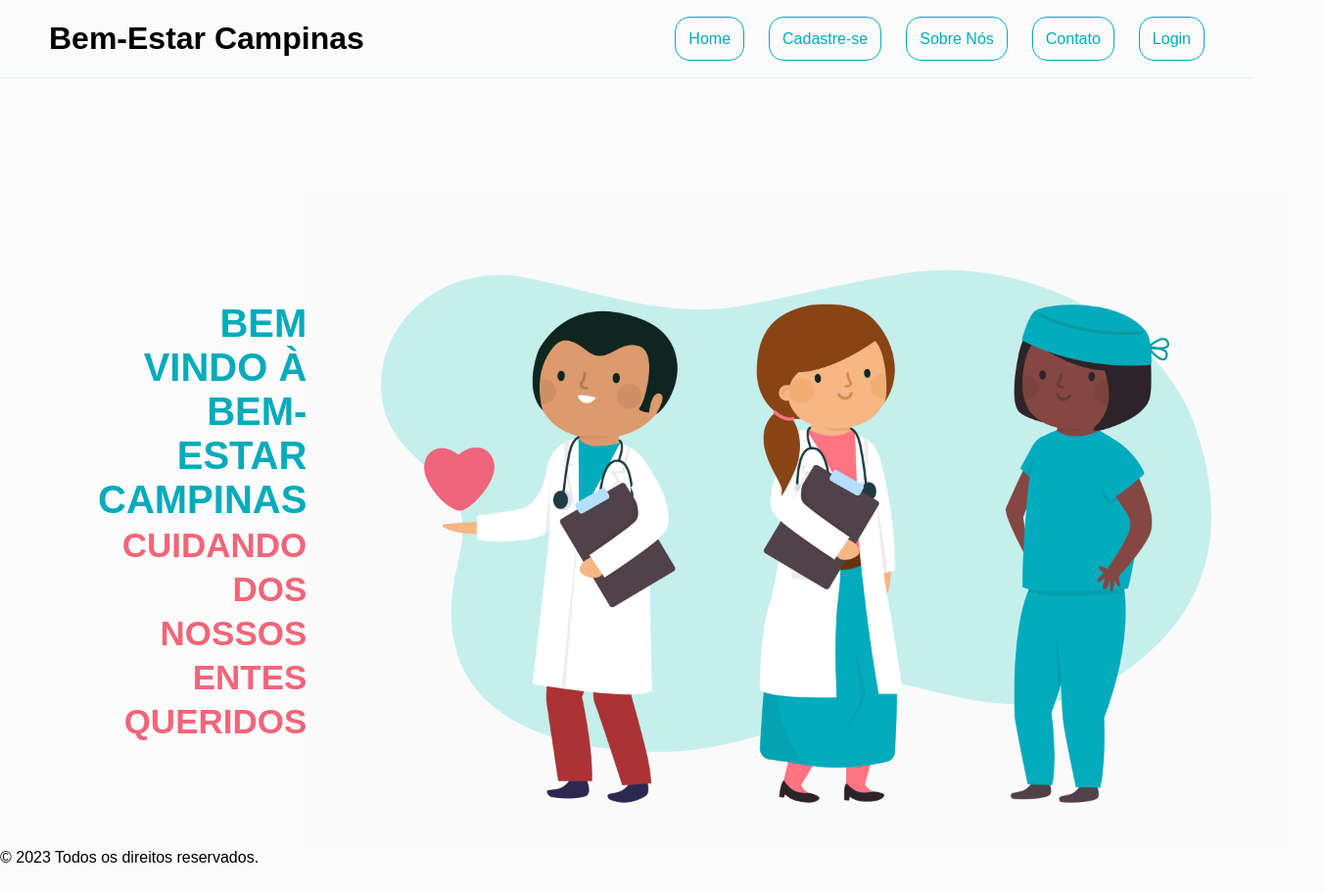
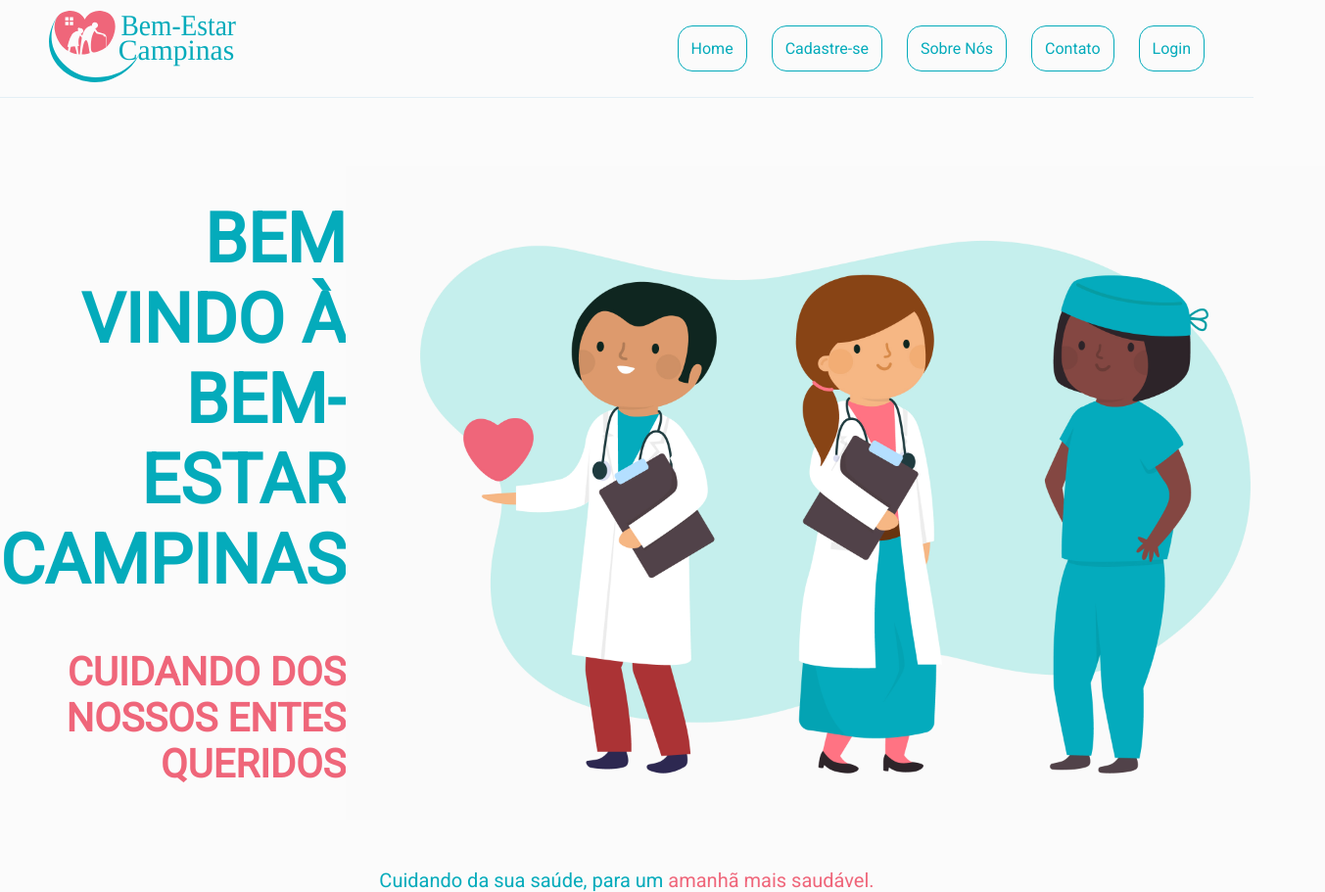
Before and after one commit to Gustavoferreira019/Bem-Estar-Campinas, a plain HTML site: page index.html in a window 1280 px wide. Shown: the whole page at 98% size, 1353 px wide, since content can reach past the window. Before the commit the page ends 885 px from the top, so only its background shows below. Drawn offline with Linux system fonts and the light colour scheme.

Commit message:
Acertando e alinhando algumas fontes e acrescentando logos

```diff
--- a/index.html
+++ b/index.html
@@ -6,12 +6,14 @@
     <meta name="viewport" content="width=device-width, initial-scale=1.0">
     <title>Bem-Estar Campinas</title>
     <link rel="stylesheet" href="/style/style.css">
+    <link rel="stylesheet" href="https://fonts.googleapis.com/css?family=Roboto&display=swap" rel="stylesheet">
+    <link rel="shortcut icon" href="./image/bemestar.png" type="image/x-icon">
 </head>
 
 <body>
     <header>
         <div class="header">
-            <h1>Bem-Estar Campinas</h1>
+            <a href="index.html"><img src="image/bemestar1.svg" alt="logo-bem-estar" class="logo"></a>
             <nav>
                 <ul class="nav">
                     <li><a href="index.html">Home</a></li>
@@ -24,38 +26,22 @@
         </div>
     </header>
 
-    <body>
-        <main>
+    <main>
 
-            <section class="principal">
-                <div class="home">
-                    <p class="slogan"><span class="bemvindo">Bem Vindo à</span> <span class="bem-estar">Bem-Estar Campinas</span> <br>
-                    <span class="cuidando">Cuidando dos nossos Entes Queridos</span>
-                    </p>
-                    <img class="drsen" src="image/3611349.jpg"
-                        alt="doutoresenhora">
+        <section class="tela-principal">
+            <div class="home">
+                <div class="text">
+                    <h1 class="slogan">bem vindo à bem-estar campinas</h1>
+                    <p class="p-slogan">cuidando dos nossos entes queridos</p>
                 </div>
-            </section>
-
-
-
-
-
-        </main>
-
-
-
-
-
-
-    </body>
+                <img class="drsen" src="image/3611349.jpg" alt="doutoresenhora">
+            </div>
+        </section>
+    </main>
 
     </section>
-
-
-
     <footer>
-        <p>&copy; 2023 Todos os direitos reservados.</p>
+        <p><span class="cuidando-de-voce">Cuidando da sua saúde, para um</span> <span class="saudavel">amanhã mais saudável.</span></p>
     </footer>
 </body>
 
--- a/style/style.css
+++ b/style/style.css
@@ -2,18 +2,10 @@
     margin: 0;
     padding: 0;
     box-sizing: border-box;
-    font-family: Arial, Helvetica, sans-serif;
 }
 
 body{
     background-color: rgb(251,251,251);
-}
-
-div h1{
-    margin-left: 50px;
-    display: flex;
-    justify-content: center;
-    align-items: center;
 }
 
 .header{
@@ -21,9 +13,13 @@ div h1{
     display: flex;
     justify-content: space-between;
     border-bottom: 0.2px solid rgba(170,208,229,0.3);
+    height: 100px;
+    align-items: center;
+}
 
-
-    height: 80px;
+.logo{
+    margin-left: 50px;
+    width: 220px;
 }
 
 .nav{
@@ -35,6 +31,7 @@ div h1{
     gap: 25px;
     margin: 0 50px;
     height: 100%;
+    font-family:'Roboto', sans-serif;
 }
 
 li a{
@@ -57,25 +54,43 @@ li:hover{
 }
 
 main{
-    margin-top: 120px;
+    margin-top: 70px;
+    margin-bottom: 50px;
 }
 
 .drsen{
     width: 1000px;
+    grid-column: 2;
 }
 
 .home{
     display: grid;
     grid-template-columns: 1fr 1fr;
-    align-items: center;
+}
+
+.text{
+    display: flex;
+    flex-direction: column;
+    justify-content: center;
+    font-family:'Roboto', sans-serif;
+    gap: 50px;
 }
 
 .slogan{
-    padding-left: 100px;
+    font-size: 70px;
+    text-align: end;
+    font-family:'Roboto', sans-serif;
+    font-weight: 600;
+    color: rgb(4,171,187);
+    text-transform: uppercase;
+}
+
+.p-slogan{
+    text-align: end;
+    color: rgba(239,102,122,255);
+    text-transform: uppercase;
+    font-weight: 600;
     font-size: 40px;
-    text-align: end;
-    font-family: Arial, Helvetica, sans-serif;
-    font-weight: 600;
 }
 
 .bem-estar{
@@ -94,3 +109,18 @@ main{
     color: rgb(4,171,187);
     text-transform: uppercase;
 }
+
+footer{
+    text-align: center;
+    font-size: 20px;
+    font-family:'Roboto', sans-serif;
+    font-weight: 500;
+}
+
+.saudavel{
+    color: rgba(239,102,122,255);
+}
+
+.cuidando-de-voce{
+    color: rgb(4,171,187);
+}
```
